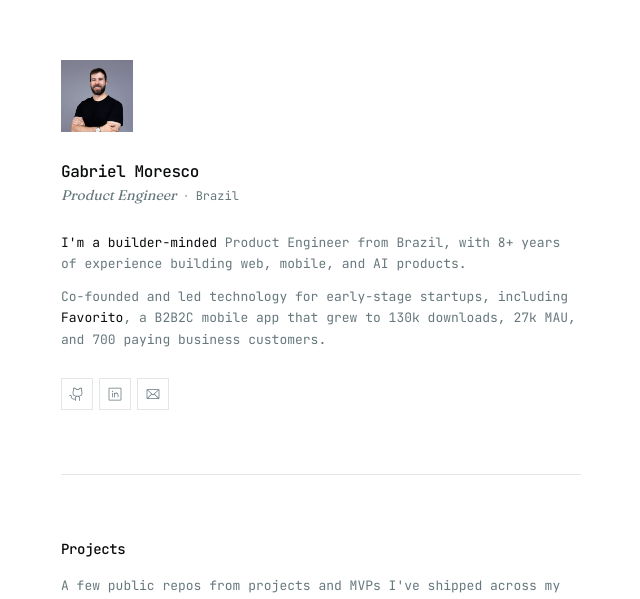
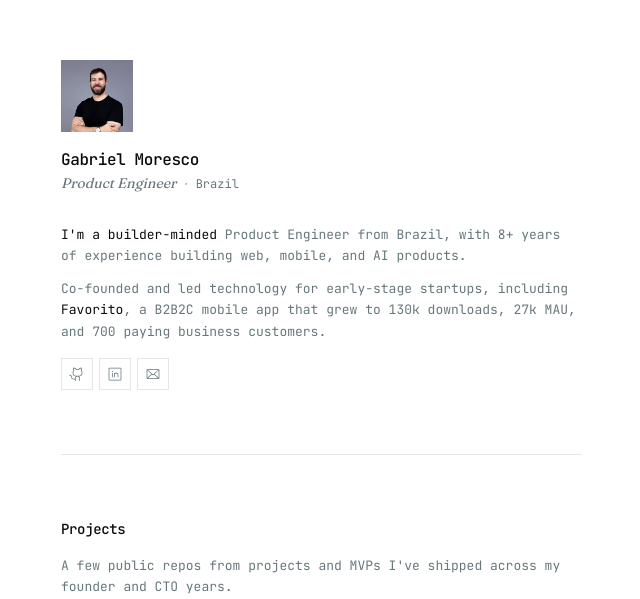
Before and after one commit to gabriel-moresco/moresco.cc, a Next.js app: page / in a window 1280 px wide. Shown: the part 132-731 px from the top of the page, without its empty margins (319-959 px from the left). Built offline with nearby package versions, Linux system fonts and the light colour scheme.

Commit message:
Tune introduction spacing

```diff
--- a/src/components/sections/introduction.tsx
+++ b/src/components/sections/introduction.tsx
@@ -45,7 +45,7 @@ type IntroductionProps = {
 }
 
 export const Introduction = ({ delay }: IntroductionProps) => (
-  <section aria-labelledby="profile-heading" className="flex flex-col gap-7">
+  <section aria-labelledby="profile-heading" className="flex flex-col gap-4">
     <div
       className="relative size-[72px] animate-in overflow-hidden bg-muted duration-500 ease-out fill-mode-both fade-in"
       style={{ animationDelay: `${delay}ms` }}
@@ -82,7 +82,7 @@ export const Introduction = ({ delay }: IntroductionProps) => (
     </header>
 
     <div
-      className="flex animate-in flex-col gap-3 text-[13px] leading-relaxed text-muted-foreground duration-500 ease-out fill-mode-both fade-in slide-in-from-bottom-3"
+      className="mt-4 flex animate-in flex-col gap-3 text-[13px] leading-relaxed text-muted-foreground duration-500 ease-out fill-mode-both fade-in slide-in-from-bottom-3"
       style={{ animationDelay: `${delay + 240}ms` }}
     >
       <p>
```
